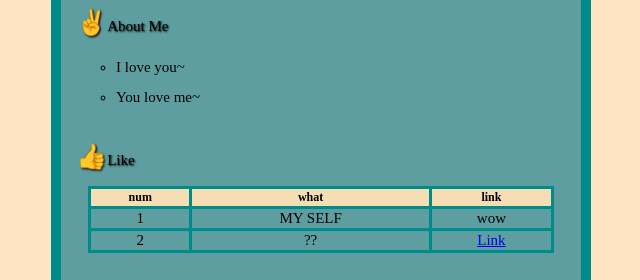
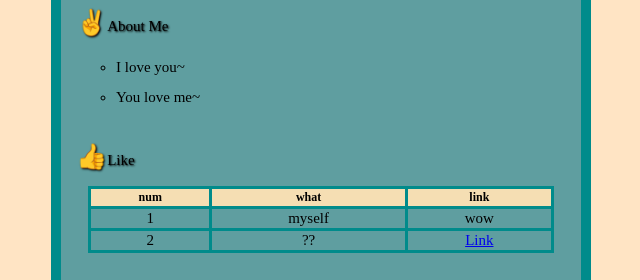
Before and after one commit to ahaa03/class01, a plain HTML site: page index.html in a window 1280 px wide. Shown: the part 417-697 px from the top of the page, without its empty margins (319-959 px from the left). Drawn offline with Linux system fonts and the light colour scheme.

Commit message:
Add files via upload

```diff
--- a/index.html
+++ b/index.html
@@ -36,7 +36,7 @@
                     <tbody>
                         <tr>
                             <td>1</td>
-                            <td>MY SELF</td>
+                            <td>myself</td>
                             <td>wow</td>
                         </tr>
                         <tr>
```
